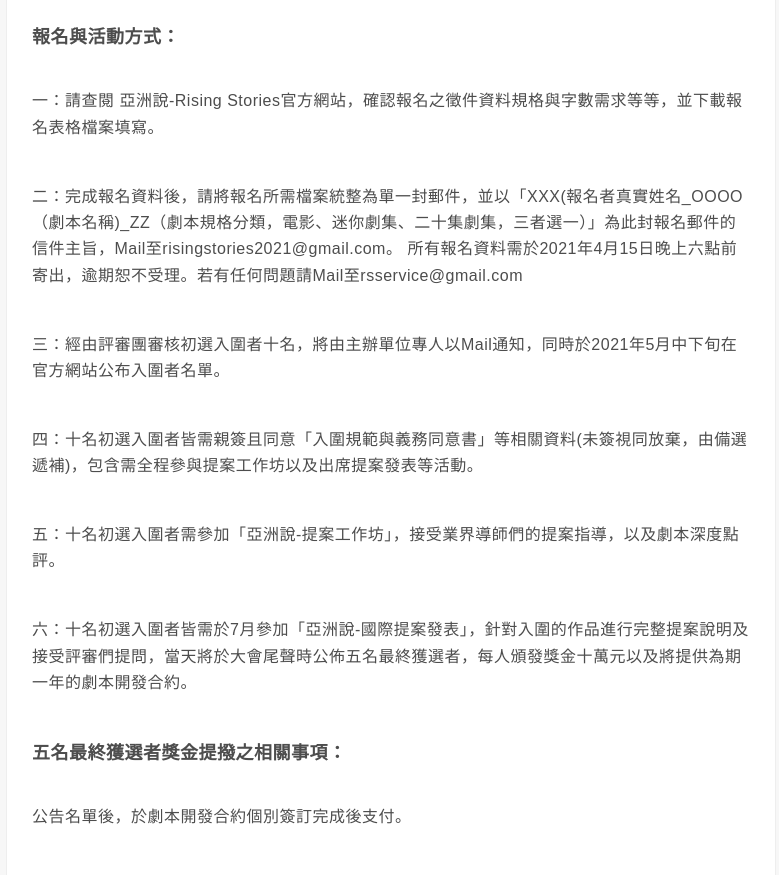
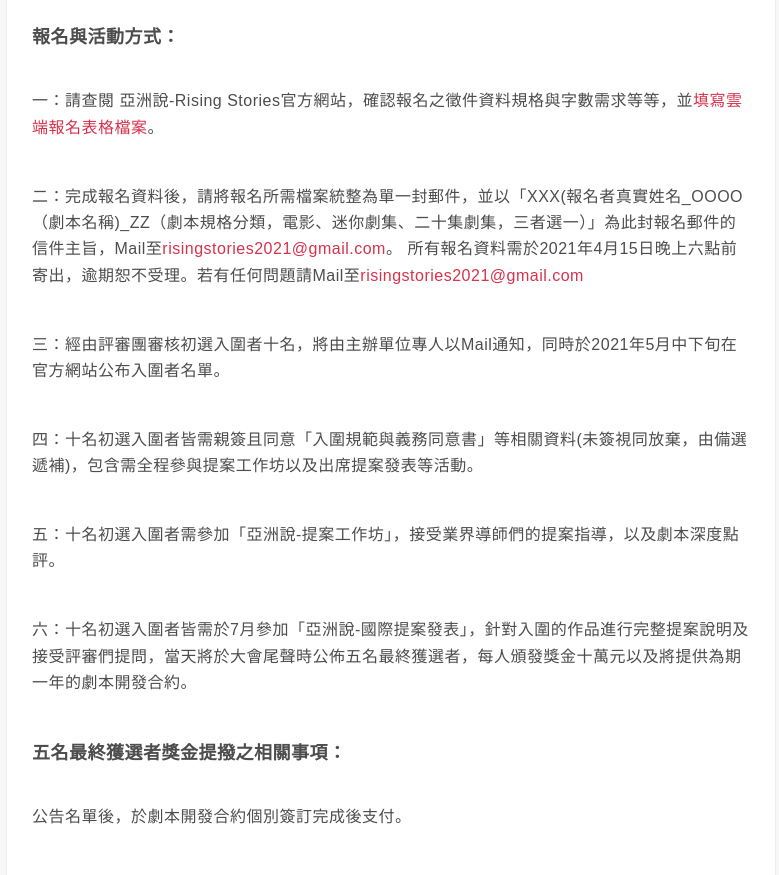
Before and after one commit to risingstories/risingstories2021, a website: page activities-1.html in a window 1280 px wide. Shown: the part 2406-3281 px from the top of the page, without its empty margins (249-1028 px from the left). Drawn offline with Linux system fonts and the light colour scheme.

Commit message:
“超連結修正”

```diff
--- a/activities-1.html
+++ b/activities-1.html
@@ -158,11 +158,11 @@
                             報名與活動方式：
                         </h5>
                         <p>
-                            一：請查閱 亞洲說-Rising Stories官方網站，確認報名之徵件資料規格與字數需求等等，並下載報名表格檔案填寫。
+                            一：請查閱 亞洲說-Rising Stories官方網站，確認報名之徵件資料規格與字數需求等等，並<a href="https://forms.gle/ogvnasUQ8vsZLW4Z9" target="_blank">填寫雲端報名表格檔案</a>。
                         </p>
                         <p>
-                            二：完成報名資料後，請將報名所需檔案統整為單一封郵件，並以「XXX(報名者真實姓名_OOOO（劇本名稱)_ZZ（劇本規格分類，電影、迷你劇集、二十集劇集，三者選一）」為此封報名郵件的信件主旨，Mail至risingstories2021@gmail.com。
-                            所有報名資料需於2021年4月15日晚上六點前寄出，逾期恕不受理。若有任何問題請Mail至rsservice@gmail.com
+                            二：完成報名資料後，請將報名所需檔案統整為單一封郵件，並以「XXX(報名者真實姓名_OOOO（劇本名稱)_ZZ（劇本規格分類，電影、迷你劇集、二十集劇集，三者選一）」為此封報名郵件的信件主旨，Mail至<a href="mailto:risingstories2021@gmail.com">risingstories2021@gmail.com</a>。
+                            所有報名資料需於2021年4月15日晚上六點前寄出，逾期恕不受理。若有任何問題請Mail至<a href="mailto:risingstories2021@gmail.com">risingstories2021@gmail.com</a>
                         </p>
                         <p>
                             三：經由評審團審核初選入圍者十名，將由主辦單位專人以Mail通知，同時於2021年5月中下旬在官方網站公布入圍者名單。
```
